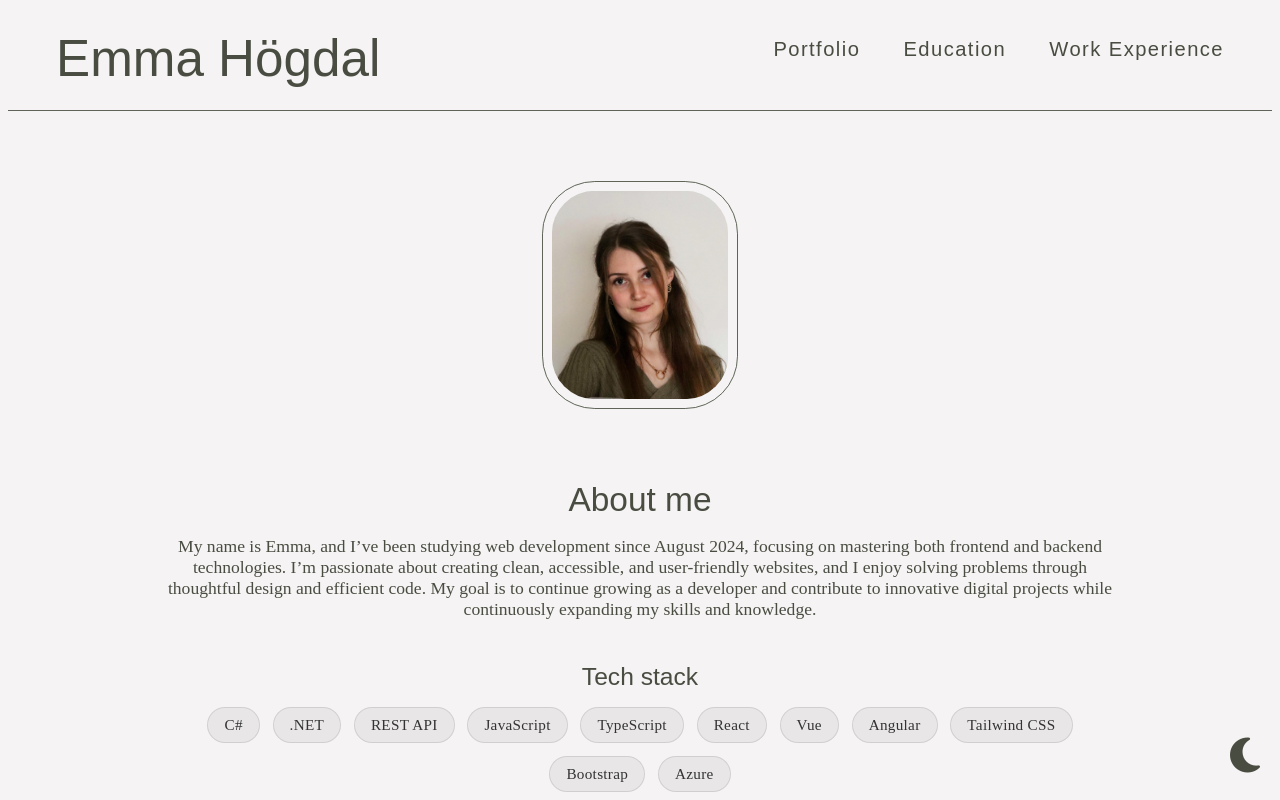
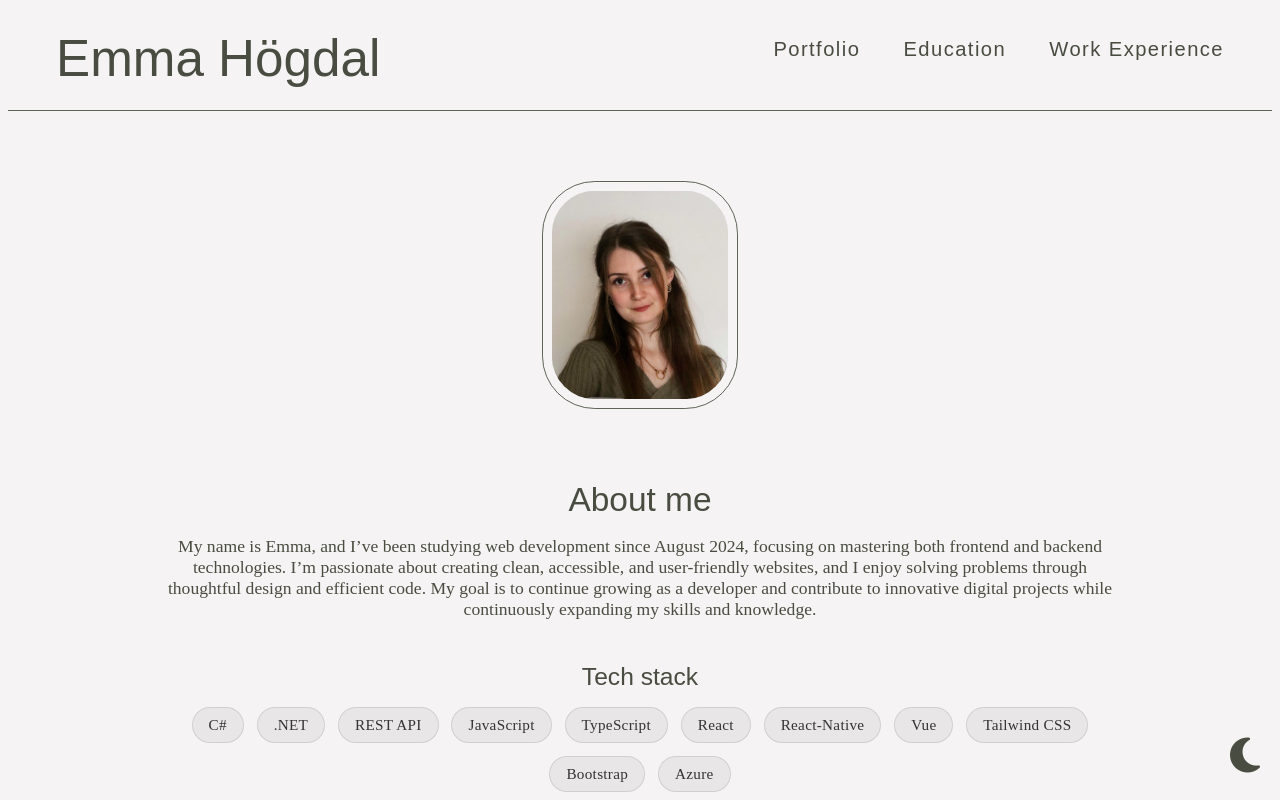
Before and after one commit to Dilemma98/emmahogdal, a React (Vite) app in the folder Frontend/: page /#/ in a window 1280 px wide. Shown: the top 800 px of the page. Built offline with nearby package versions, Linux system fonts and the light colour scheme; a web font is replaced by a local one.

Commit message:
Update techStack.tsx

```diff
--- a/Frontend/src/components/techStack.tsx
+++ b/Frontend/src/components/techStack.tsx
@@ -11,8 +11,8 @@ const TechStack = () => {
             <span>JavaScript</span>
             <span>TypeScript</span>
             <span>React</span>
+            <span>React-Native</span>
             <span>Vue</span>
-            <span>Angular</span>
             <span>Tailwind CSS</span>
             <span>Bootstrap</span>
             <span>Azure</span>
```
